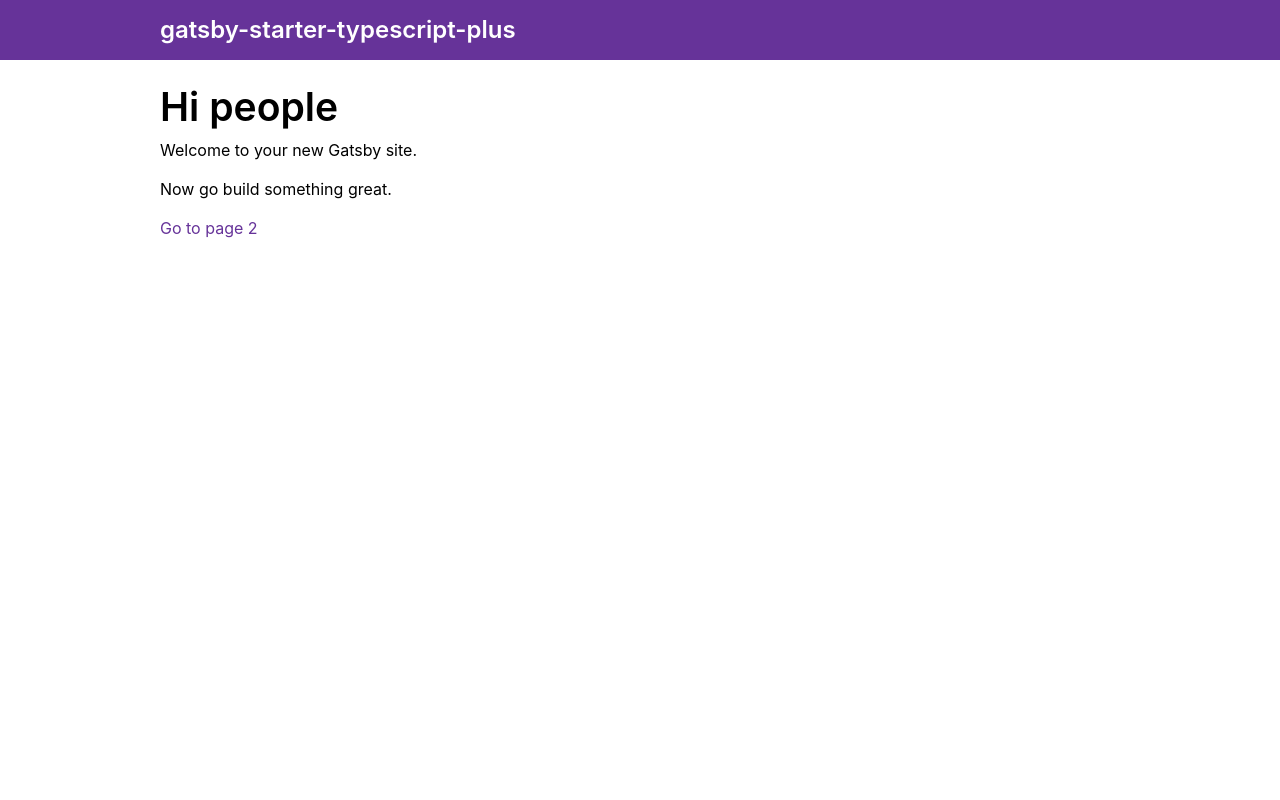
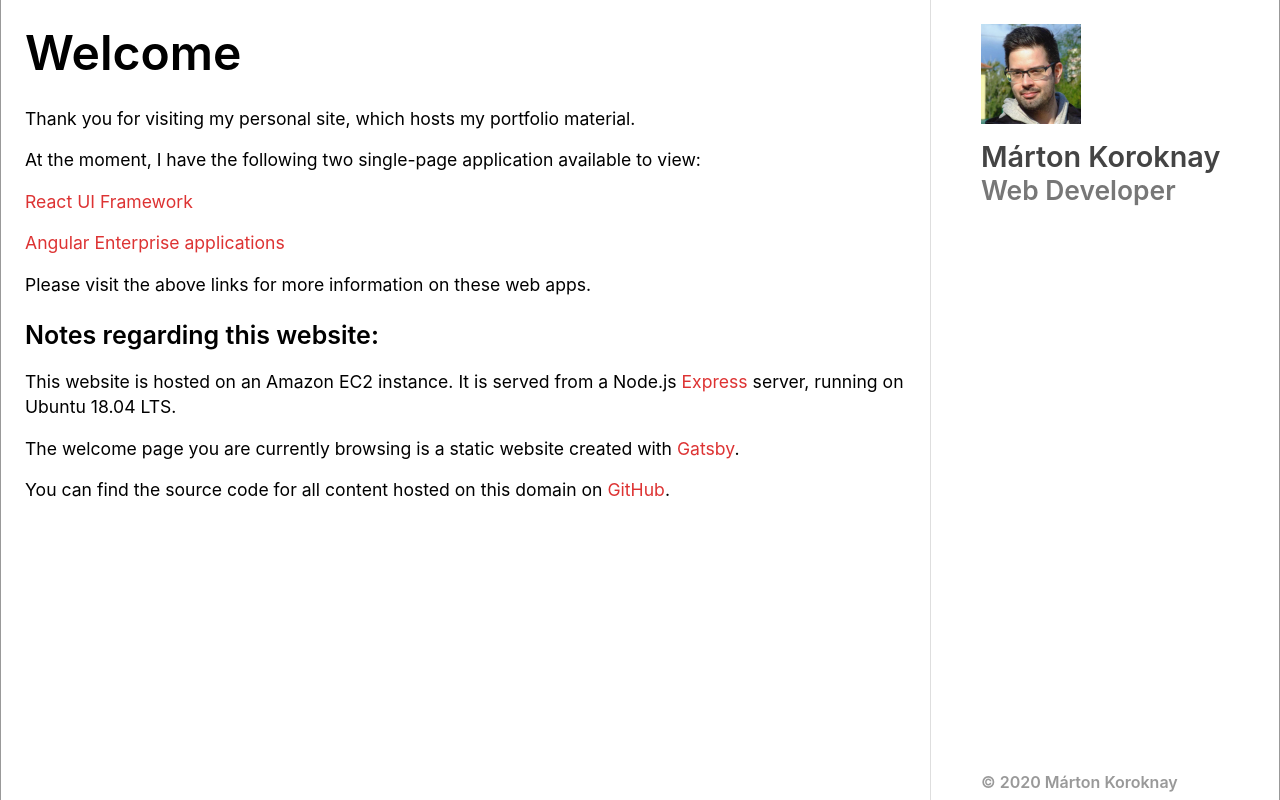
Before and after one commit to mkoro/pf-welcome, a Gatsby site: page / in a window 1280 px wide. Built offline with nearby package versions, Linux system fonts and the light colour scheme; Gatsby itself is replaced by a stand-in of ours.

Commit message:
Initial release

```diff
--- a/gatsby-config.js
+++ b/gatsby-config.js
@@ -2,14 +2,14 @@
 
 module.exports = {
   siteMetadata: {
-    title: 'gatsby-starter-typescript-plus',
-    description: 'A starter kit for TypeScript-based Gatsby projects with sensible defaults.',
-    keywords: 'gatsbyjs, gatsby, javascript, sample, something',
-    siteUrl: 'https://gatsby-starter-typescript-plus.netlify.com',
+    title: 'koroknay.tech',
+    description: 'Personal website of web developer Marton Koroknay',
+    keywords: 'frontend, front-end, fullstack, full-stack, developer, koroknay, portfolio',
+    siteUrl: 'https://koroknay.tech',
     author: {
-      name: 'Resi Respati',
-      url: 'https://twitter.com/resir014',
-      email: 'resir014@gmail.com'
+      name: 'Marton Koroknay',
+      url: 'https://koroknay.tech',
+      email: 'm_koro@outlook.com'
     }
   },
   plugins: [
@@ -48,7 +48,7 @@ module.exports = {
     {
       resolve: 'gatsby-plugin-canonical-urls',
       options: {
-        siteUrl: 'https://gatsby-starter-typescript-plus.netlify.com'
+        siteUrl: 'https://koroknay.tech'
       }
     },
     'gatsby-plugin-emotion',
--- a/src/components/Header.tsx
+++ b/src/components/Header.tsx
@@ -11,6 +11,7 @@ const StyledHeader = styled.header`
   padding: 0 ${dimensions.containerPadding}rem;
   background-color: ${colors.brand};
   color: ${transparentize(0.5, colors.white)};
+  display: none;
 `
 
 const HeaderInner = styled(Container)`
@@ -35,10 +36,10 @@ interface HeaderProps {
   title: string
 }
 
-const Header: React.FC<HeaderProps> = ({ title }) => (
+const Header: React.FC<HeaderProps> = () => (
   <StyledHeader>
     <HeaderInner>
-      <HomepageLink to="/">{title}</HomepageLink>
+      <HomepageLink to="/">koroknay.tech</HomepageLink>
     </HeaderInner>
   </StyledHeader>
 )
--- a/src/components/LayoutMain.tsx
+++ b/src/components/LayoutMain.tsx
@@ -5,6 +5,76 @@ const StyledLayoutMain = styled.main`
   display: flex;
   flex-direction: column;
   flex: 1;
+  width: calc(100%-350px);
+  max-width: 1000px;
+  background-color: white;
+  border-left: 1px solid #999;
+  overflow-y: auto;
+  @media (max-width: 899px) {
+    width: calc(100%-200px);
+  }
+`
+
+const StyledContainer = styled.div`
+  display: flex;
+  flex-direction: row;
+  justify-content: center;
+  background-color: #aaaab3;
+  position: absolute;
+  top: 0;
+  bottom: 0;
+  left: 0;
+  right: 0;
+  overflow: none;
+`
+
+const StyledSidebar = styled.div`
+  width: 350px;
+  height: 100vh;
+  background-color: white;
+  border-right: 1px solid #999;
+  display: flex;
+  flex-direction: column;
+  padding: 1.5rem 0 0 3.125rem;
+  border-left: 1px solid #dedede;
+  overflow: hidden;
+  @media (max-width: 899px) {
+    width: 200px;
+    padding-left: 0.8rem;
+  }
+  @media (max-width: 499px) {
+    display: none;
+  }
+`
+
+const StyledH1 = styled.h1`
+  color: #444;
+  font-size: 1.8rem;
+  margin: 0;
+  margin-top: 1rem;
+  @media (max-width: 899px) {
+    font-size: 1.2rem;
+    margin-top: 0.5rem;
+  }
+`
+
+const StyledH2 = styled.h2`
+  color: #777;
+  font-size: 1.65rem;
+  margin: 0;
+  @media (max-width: 899px) {
+    font-size: 1.1rem;
+  }
+`
+
+const StyledH6 = styled.h6`
+  color: #999;
+  font-size: 1rem;
+  position: absolute;
+  bottom: 0;
+  @media (max-width: 899px) {
+    font-size: 0.9rem;
+  }
 `
 
 interface LayoutMainProps {
@@ -12,7 +82,15 @@ interface LayoutMainProps {
 }
 
 const LayoutMain: React.FC<LayoutMainProps> = ({ children, className }) => (
-  <StyledLayoutMain className={className}>{children}</StyledLayoutMain>
+  <StyledContainer>
+    <StyledLayoutMain className={className}>{children}</StyledLayoutMain>
+    <StyledSidebar>
+      <img width="100px" src="mkoro.jpg" alt="Portrait" />
+      <StyledH1>Márton Koroknay</StyledH1>
+      <StyledH2>Web Developer</StyledH2>
+      <StyledH6>© 2020 Márton Koroknay</StyledH6>
+    </StyledSidebar>
+  </StyledContainer>
 )
 
 export default LayoutMain
--- a/src/pages/index.tsx
+++ b/src/pages/index.tsx
@@ -1,18 +1,46 @@
 import * as React from 'react'
 import { Link } from 'gatsby'
+import styled from '@emotion/styled'
 
 import Page from '../components/Page'
 import Container from '../components/Container'
 import IndexLayout from '../layouts'
 
+const StyledP = styled.p`
+  font-size: 1.1rem;
+`
+
+const StyledA = styled.a`
+  font-size: 1.1rem;
+  color: #d33;
+`
+
 const IndexPage = () => (
   <IndexLayout>
     <Page>
       <Container>
-        <h1>Hi people</h1>
-        <p>Welcome to your new Gatsby site.</p>
-        <p>Now go build something great.</p>
-        <Link to="/page-2/">Go to page 2</Link>
+        <h1 style={{ fontSize: '3rem', marginBottom: '1.5rem' }}>Welcome</h1>
+        <StyledP>Thank you for visiting my personal site, which hosts my portfolio material.</StyledP>
+        <StyledP>At the moment, I have the following two single-page application available to view:</StyledP>
+        <StyledP>
+          <StyledA href="/ui-portfolio">React UI Framework</StyledA>
+        </StyledP>
+        <StyledP>
+          <StyledA href="/sp-portfolio">Angular Enterprise applications</StyledA>
+        </StyledP>
+        <StyledP>Please visit the above links for more information on these web apps.</StyledP>
+        <h3 style={{ marginBottom: '1.2rem' }}>Notes regarding this website:</h3>
+        <StyledP>
+          This website is hosted on an Amazon EC2 instance. It is served from a Node.js{' '}
+          <StyledA href="https://expressjs.com/">Express</StyledA> server, running on Ubuntu 18.04 LTS.
+        </StyledP>
+        <StyledP>
+          The welcome page you are currently browsing is a static website created with{' '}
+          <StyledA href="https://www.gatsbyjs.org/">Gatsby</StyledA>.
+        </StyledP>
+        <StyledP>
+          You can find the source code for all content hosted on this domain on <StyledA href="https://github.com/mkoro/">GitHub</StyledA>.
+        </StyledP>
       </Container>
     </Page>
   </IndexLayout>
--- a/src/styles/variables.ts
+++ b/src/styles/variables.ts
@@ -1,7 +1,7 @@
 /* eslint-disable max-len */
 
 export const colors = {
-  brand: '#663399',
+  brand: '#5e7e9b',
   lilac: '#9d7cbf',
   accent: '#ffb238',
   success: '#37b635',
```
Also changed, not shown: README.md, static/mkoro.jpg (added), 2 other files.
